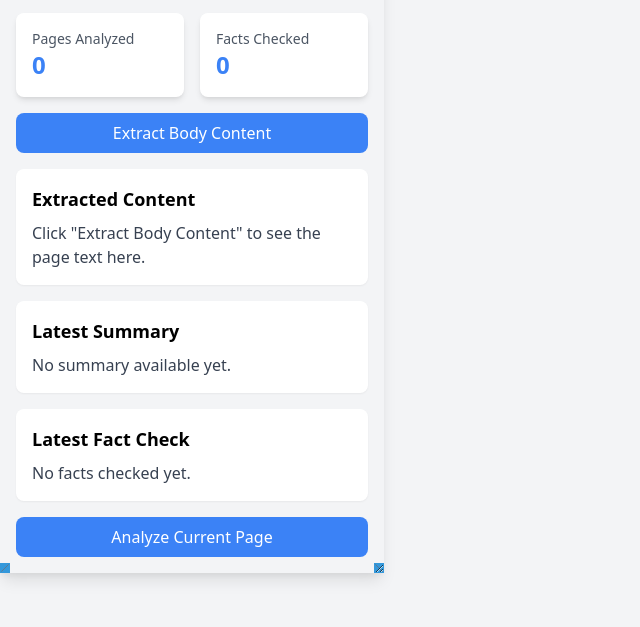
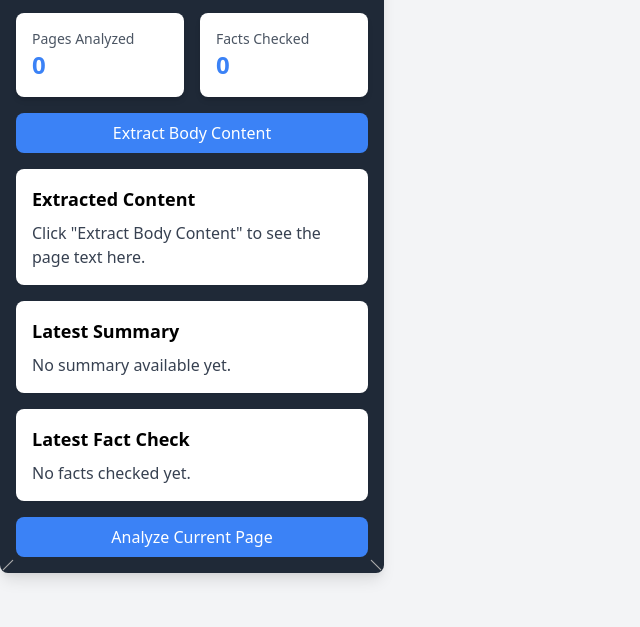
Before and after one commit to AAAI-2025-Hackathon/team_86, a website built with Vite: page src/client/index.html in a window 1280 px wide. Shown: the part 173-800 px from the top of the page, without its empty margins (0-640 px from the left). Built offline with nearby package versions, Linux system fonts and the light colour scheme.

Commit message:
styles: add skeleton and improve resize handler

```diff
--- a/src/client/styles.css
+++ b/src/client/styles.css
@@ -1,61 +1,48 @@
-/* Custom styles to complement TailwindCSS */
-.btn {
-  @apply bg-blue-500 text-white py-2 px-4 rounded hover:bg-blue-600 transition duration-300;
+body {
+  margin: 0;
+  padding: 0;
+  overflow: hidden; /* Prevent scrollbars in popup */
 }
 
-.nav-link {
-  @apply px-3 py-1 rounded hover:bg-blue-600 transition duration-300;
+.popup {
+  background-color: #1f2937; /* gray-800 */
+  border-radius: 8px;
+  overflow: hidden;
+  transition: all 0.3s ease; /* Smooth transition if needed later */
 }
 
-.nav-link.active {
-  @apply bg-blue-600;
-}
-
-.loading {
-  @apply text-gray-600 italic;
-}
-
-/* Skeleton loader styles */
-@keyframes skeleton-loading {
-  0% {
-      background-color: #e0e0e0;
-  }
-  25% {
-      background-color: #d1d1d1;
-  }
-  50% {
-      background-color: #c2c2c2;
-  }
-  75% {
-      background-color: #d1d1d1;
-  }
-  100% {
-      background-color: #e0e0e0;
-  }
-}
-
-.skeleton {
-  animation: skeleton-loading 2s infinite ease-in-out;
-  @apply bg-gray-200 rounded;
-}
 
 /* Resize handle */
 .resize-handle {
   position: absolute;
   bottom: 0;
   right: 0;
-  width: 10px;
-  height: 10px;
-  background-color: #3498db;
+  width: 16px; /* Adjusted size for better visibility */
+  height: 16px;
   cursor: nwse-resize;
+  display: flex;
+  align-items: center;
+  justify-content: center;
 }
 
-/* Ensure the popup is resizable */
-.popup {
-  resize: both;
-  overflow: auto;
-  min-width: 300px;
-  min-height: 400px;
+.resize-handle svg {
+  width: 14px;
+  height: 14px;
+  color: #aaa; /* Adjust color as needed */
+}
+
+.hidden {
+  display: none;
+}
+
+.skeleton {
+  animation: pulse 1.5s infinite;
+}
+
+@keyframes pulse {
+  0% { opacity: 1; }
+  50% { opacity: 0.5; }
+  100% { opacity: 1; }
 }
 /* Typewriter effect animation */
 @keyframes typing {
```
